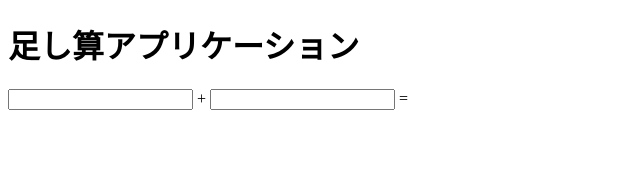
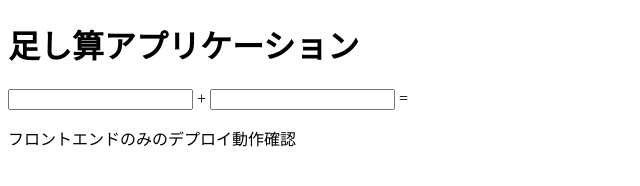
Before and after one commit to argon-dev22/udemy.shima.github-actions, a plain HTML site: page frontend/index.html in a window 1280 px wide. Shown: the whole page, without its empty margins (0-640 px from the left). Drawn offline with Linux system fonts and the light colour scheme.

Commit message:
fix index.html

```diff
--- a/frontend/index.html
+++ b/frontend/index.html
@@ -13,6 +13,7 @@
       =
       <span id="sum"></span>
     </div>
+    <p>フロントエンドのみのデプロイ動作確認</p>
     <script src="main.js"></script>
   </body>
 </html>
```
